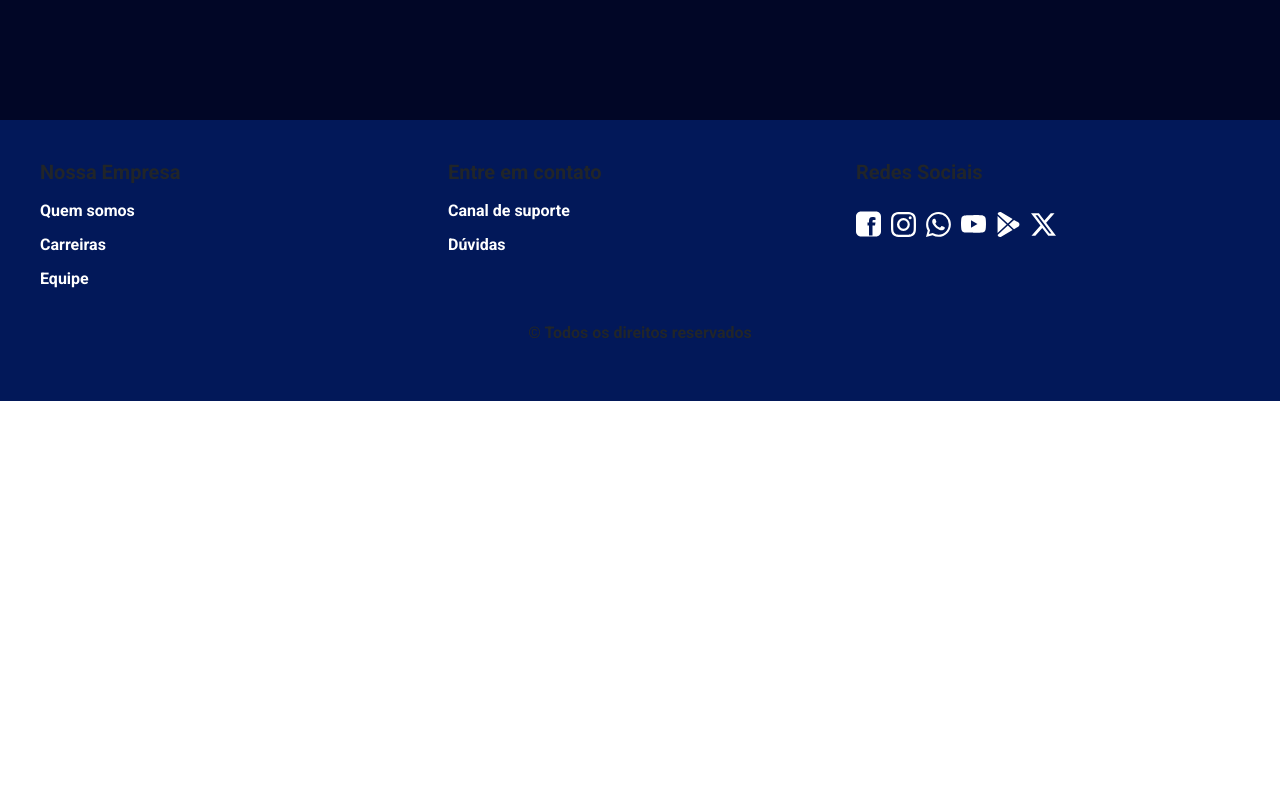
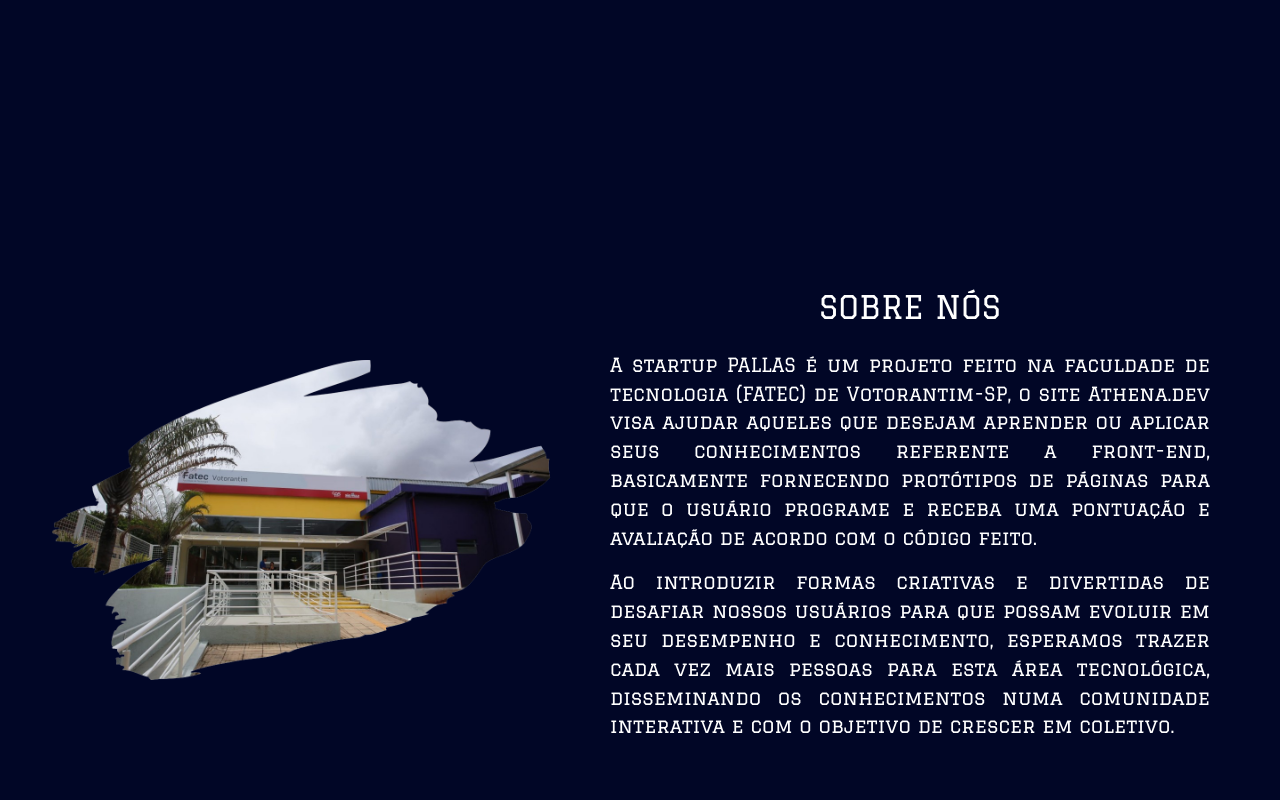
Before and after one commit to edukamoz/Pallas-Angular, an Angular app in the folder Pallas/: page / in a window 1280 px wide. Shown: the part 680-1480 px from the top of the page. Before the commit the page ends 1081 px from the top, so only its background shows below. Built offline with nearby package versions, Linux system fonts and the light colour scheme.

Commit message:
Adicionado sobre nós

```diff
--- a/Pallas/src/app/home-main/home-main.component.css
+++ b/Pallas/src/app/home-main/home-main.component.css
@@ -1,3 +1,5 @@
+/* ------------ Home main ------------ */
+
 .home-main {
     background-color: #010626;
     color: #fff;
@@ -38,3 +40,40 @@
     max-width: 100%;
     height: auto;
 }
+
+/* ----------- Sobre nós ------------- */
+
+.content {
+    display: flex;
+    align-items: center;
+    justify-content: center;
+    height: 100vh;
+    padding: 20px;
+}
+
+.image-container {
+    position: relative;
+    max-width: 50%;
+}
+
+.image-container img {
+    width: 100%;
+    border-radius: 10px;
+}
+
+.text-container {
+    max-width: 50%;
+    padding-left: 20px;
+}
+
+.text-container p {
+    font-size: 1.2rem;
+    line-height: 1.5;
+    text-align: justify;
+}
+
+.title {
+    text-align: center;
+    font-size: 2rem;
+    margin-bottom: 20px;
+}
--- a/Pallas/src/app/home-main/home-main.component.html
+++ b/Pallas/src/app/home-main/home-main.component.html
@@ -10,4 +10,24 @@
             <img alt="Athena segurando um escudo e lança" height="600" src="home-menu.svg" width="600" />
         </div>
     </div>
+    <div class="content">
+        <div class="image-container">
+            <img alt="Fatec Votorantim building with a ramp and palm trees in front" height="400" src="sobre_nos.png"
+                width="600" />
+        </div>
+        <div class="text-container">
+            <div class="title">SOBRE NÓS</div>
+            <p>
+                A startup PALLAS é um projeto feito na faculdade de tecnologia (FATEC) de Votorantim-SP, o site
+                Athena.dev visa ajudar aqueles que desejam aprender ou aplicar seus conhecimentos referente a front-end,
+                basicamente fornecendo protótipos de páginas para que o usuário programe e receba uma pontuação e
+                avaliação de acordo com o código feito.
+            </p>
+            <p>
+                Ao introduzir formas criativas e divertidas de desafiar nossos usuários para que possam evoluir em seu
+                desempenho e conhecimento, esperamos trazer cada vez mais pessoas para esta área tecnológica,
+                disseminando os conhecimentos numa comunidade interativa e com o objetivo de crescer em coletivo.
+            </p>
+        </div>
+    </div>
 </body>
```
Lines whose indentation alone changed are shown as unchanged.
